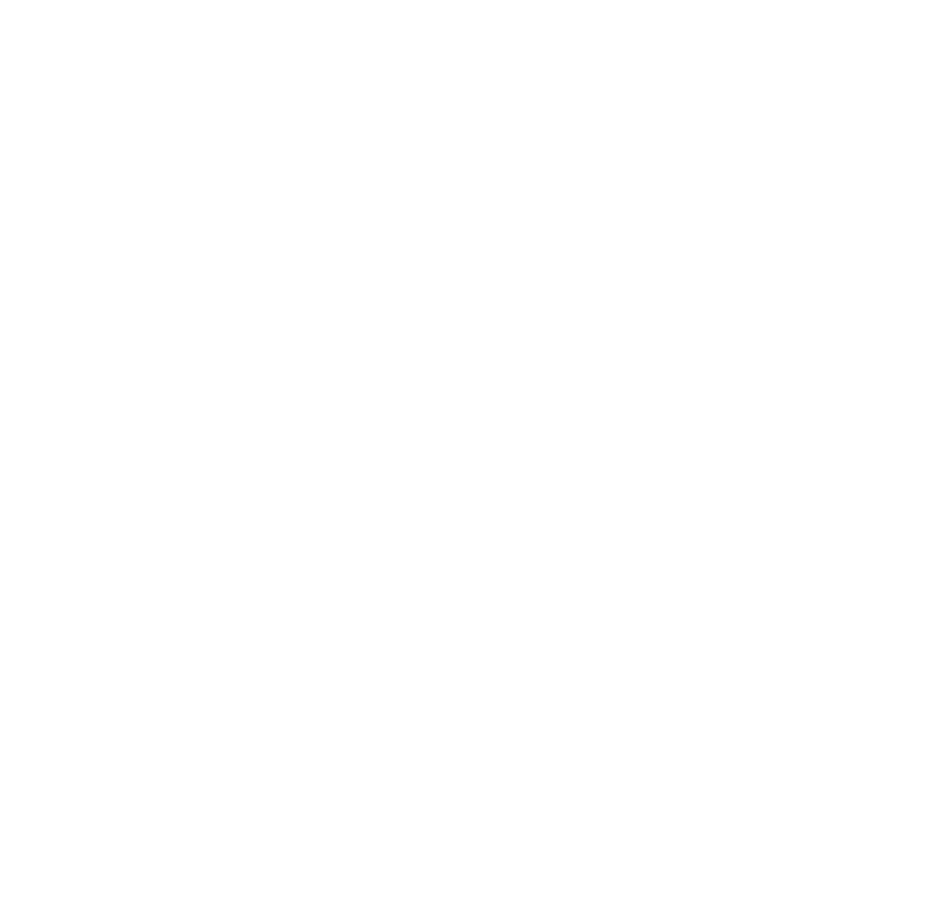
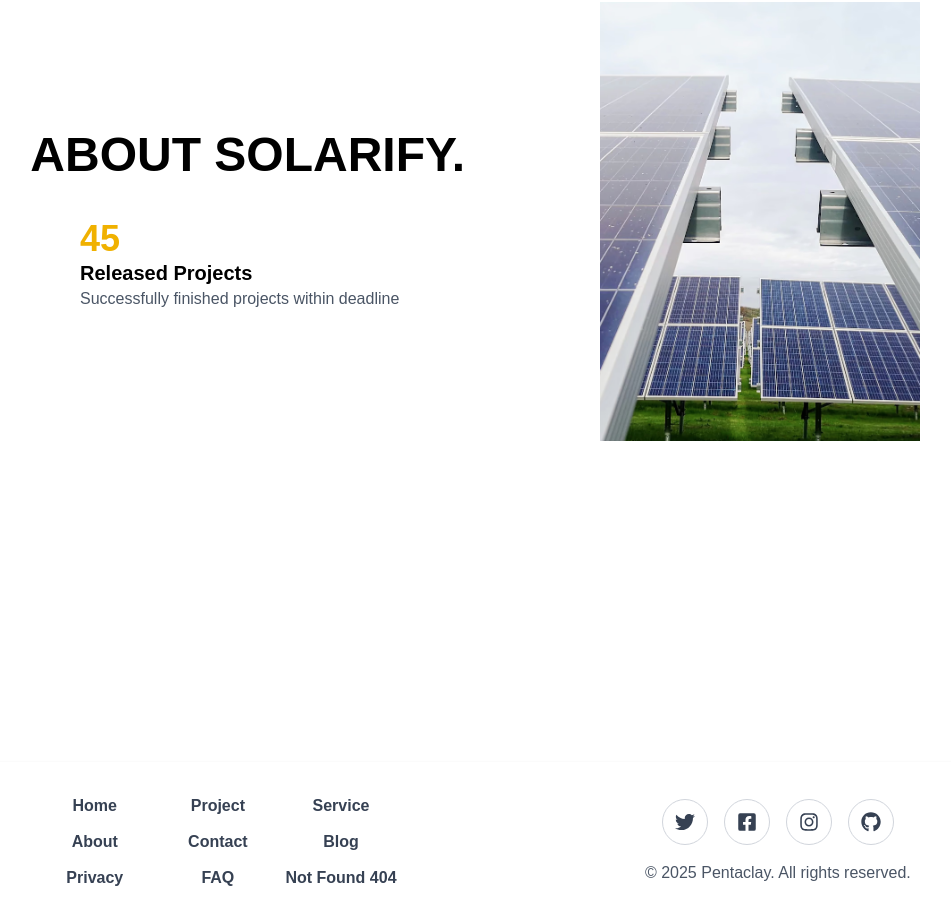
Before and after one commit to MuhammadSufian98/Solarify, a React (Vite) app in the folder solarify/: page /about in a window 1280 px wide. Before the commit this address had no page. Shown: the part 112-1034 px from the top of the page, without its empty margins (165-1116 px from the left). Before the commit the page ends 800 px from the top, so only its background shows below. Built offline with nearby package versions, Linux system fonts and the light colour scheme.

Commit message:
Make some changes

```diff
--- a/solarify/src/App.jsx
+++ b/solarify/src/App.jsx
@@ -6,8 +6,8 @@
 // Fix path if needed
 import CompletePage from "./Pages/CompletePage.jsx";
 import Home from "./Pages/Home.jsx";
-// import Footer from "./components/Footer.jsx";
 import About from "./Pages/About.jsx";
+import Footer from "./components/Footer.jsx";
 
 // Layout Component
 const MainLayout = () => {
@@ -15,8 +15,7 @@
     <>
       <Navbar />
       <Outlet />
-      {/* <Footer/> */}
-      {/* <Footer/> */}
+      <Footer />
     </>
   );
 };
@@ -29,6 +28,7 @@
     children: [
       { path: "/", element: <Home /> }, // shows Home at "/"
       { path: "/mainpage", element: <CompletePage /> }, // shows Main at "/mainpage"
+      {path:"/about",element:<About/>}
     ],
   },
 ]);
--- a/solarify/src/Pages/About.jsx
+++ b/solarify/src/Pages/About.jsx
@@ -1,5 +1,5 @@
 import React from 'react'
-// import Hero from '../components/AboutComp/Hero';
+import Hero from '../components/AboutComp/Hero';
 
 const About = () => {
   return (
--- a/solarify/src/components/AboutComp/Hero.jsx
+++ b/solarify/src/components/AboutComp/Hero.jsx
@@ -1,36 +1,41 @@
-import React from 'react'
-const iconArray=[
-    {
-        id:1,
+import React from 'react';
 
-        icon:"45",
-        heading:"Released Projects",
-        desc:"Successfully finished projects within deadline"
-    }
-]
 
+const iconArray = [
+  {
+    id: 1,
+    icon: "45",
+    heading: "Released Projects",
+    desc: "Successfully finished projects within deadline",
+  },
+  // You can add more items here later
+];
 
 const Hero = () => {
   return (
     <div className="w-full min-h-screen">
-        <div className="w-[80%] mx-auto flex justify-between">
-            <div className="flex flex-col gap-10">
-                <h1 className="text-5xl font-bold">ABOUT SOLARIFY.</h1>
-                <div className="flex w-full ">
-                    <div className="border-r-2 p-2 flex flex-col">
-                        icons
-                        <h1>heading</h1>
-                        <p>hello</p>
-                    </div>
-                </div>
-            </div>
-            <div className="w-80">
-                <img className="w-full" src="/About/hero.avif" alt="" />
+      <div className="w-[80%] mx-auto flex justify-between items-center py-10">
+        {/* Left Section */}
+        <div className="flex flex-col gap-10 max-w-xl">
+          <h1 className="text-5xl font-bold">ABOUT SOLARIFY.</h1>
+          <div className="flex w-full gap-6">
+            {iconArray.map((item) => (
+              <div key={item.id} className="border-r-2 pr-4 last:border-none">
+                <div className="text-4xl font-bold text-yellow-500">{item.icon}</div>
+                <h2 className="text-xl font-semibold mt-2">{item.heading}</h2>
+                <p className="text-gray-600">{item.desc}</p>
+              </div>
+            ))}
+          </div>
+        </div>
 
-            </div>
+        {/* Right Image */}
+        <div className="w-80">
+          <img className="w-full" src="/About/hero.avif" alt="About Solarify" />
         </div>
+      </div>
     </div>
-  )
-}
+  );
+};
 
 export default Hero;
--- /dev/null
+++ b/solarify/src/components/Footer.jsx
@@ -0,0 +1,85 @@
+import React from "react";
+import { FaTwitter, FaFacebookSquare, FaInstagram, FaGithub } from "react-icons/fa";
+import { Link } from "react-router-dom";
+
+const Footer = () => {
+  return (
+    <footer className="w-full bg-white shadow-sm relative bottom z-50">
+      <div className="flex flex-col sm:flex-row w-[90%] mx-auto justify-between items-center px-4 py-8 space-y-6 sm:space-y-0">
+        {/* Navigation Links */}
+        <nav className="w-full sm:w-auto">
+          <ul className="grid grid-cols-2 sm:grid-cols-3 gap-3 text-sm sm:text-base font-semibold text-gray-700 text-center sm:text-left">
+            <li>
+              <Link to="/home" className="cursor-pointer hover:text-blue-600 transition">
+                Home
+              </Link>
+            </li>
+            <li>
+              <Link to="/project" className="cursor-pointer hover:text-gray-400 transition">
+                Project
+              </Link>
+            </li>
+            <li>
+              <Link to="/service" className="cursor-pointer hover:text-blue-600 transition">
+                Service
+              </Link>
+            </li>
+            <li>
+              <Link to="/about" className="cursor-pointer hover:text-blue-600 transition">
+                About
+              </Link>
+            </li>
+            <li>
+              <Link to="/contact" className="cursor-pointer hover:text-blue-600 transition">
+                Contact
+              </Link>
+            </li>
+            <li>
+              <Link to="/blog" className="cursor-pointer hover:text-blue-600 transition">
+                Blog
+              </Link>
+            </li>
+            <li>
+              <Link to="/privacy" className="cursor-pointer hover:text-blue-600 transition">
+                Privacy
+              </Link>
+            </li>
+            <li>
+              <Link to="/faq" className="cursor-pointer hover:text-blue-600 transition">
+                FAQ
+              </Link>
+            </li>
+            <li>
+              <Link to="/404" className="cursor-pointer hover:text-blue-600 transition">
+                Not Found 404
+              </Link>
+            </li>
+          </ul>
+        </nav>
+
+        {/* Social Icons */}
+        <div className="flex flex-col items-center gap-4">
+          <div className="flex gap-4">
+            <span className="p-3 border border-gray-300 transition duration-300 cursor-pointer text-gray-700 text-xl hover:bg-gray-700 hover:text-white rounded-full">
+              <FaTwitter />
+            </span>
+            <span className="p-3 border border-gray-300 transition duration-300 cursor-pointer text-gray-700 text-xl hover:bg-gray-700 hover:text-white rounded-full">
+              <FaFacebookSquare />
+            </span>
+            <span className="p-3 border border-gray-300 transition duration-300 cursor-pointer text-gray-700 text-xl hover:bg-gray-700 hover:text-white rounded-full">
+              <FaInstagram />
+            </span>
+            <span className="p-3 border border-gray-300 transition duration-300 cursor-pointer text-gray-700 text-xl hover:bg-gray-700 hover:text-white rounded-full">
+              <FaGithub />
+            </span>
+          </div>
+          <p className="text-sm sm:text-base font-medium text-gray-600 text-center">
+            © 2025 Pentaclay. All rights reserved.
+          </p>
+        </div>
+      </div>
+    </footer>
+  );
+};
+
+export default Footer;
```
